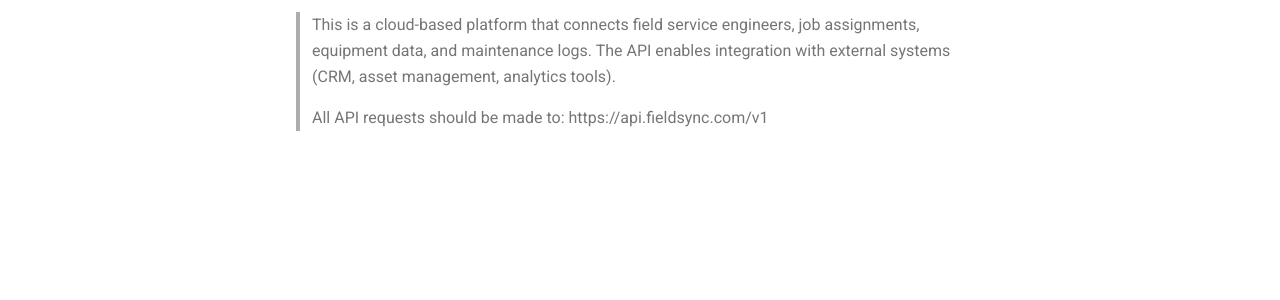
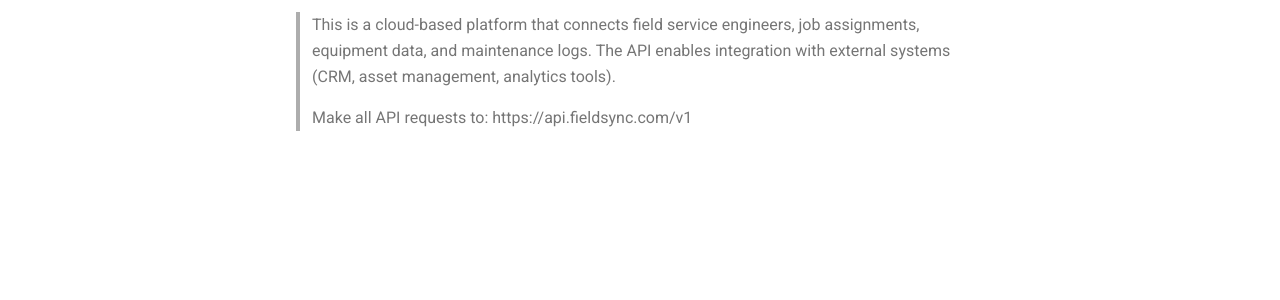
Before and after one commit to kalyanisinha-techwriter/kalmark, an MkDocs documentation site: the page built from docs/PilotPublish/FieldSync Service API/Base URL and other Details/1aAbout API.md, in a window 1280 px wide. Shown: the part 335-635 px from the top of the page. Built offline with MkDocs 1.6.1 and Material for MkDocs 9.7.7, drawn with Linux system fonts in a browser that asks for light colours.

Commit message:
minor change

```diff
--- a/docs/PilotPublish/FieldSync Service API/Base URL and other Details/1aAbout API.md
+++ b/docs/PilotPublish/FieldSync Service API/Base URL and other Details/1aAbout API.md
@@ -4,5 +4,5 @@
 ## Concept
 > This is a cloud-based platform that connects field service engineers, job assignments, equipment data, and maintenance logs. The API enables integration with external systems (CRM, asset management, analytics tools).
 
-> All API requests should be made to:
+> Make all API requests to:
 https://api.fieldsync.com/v1
```
